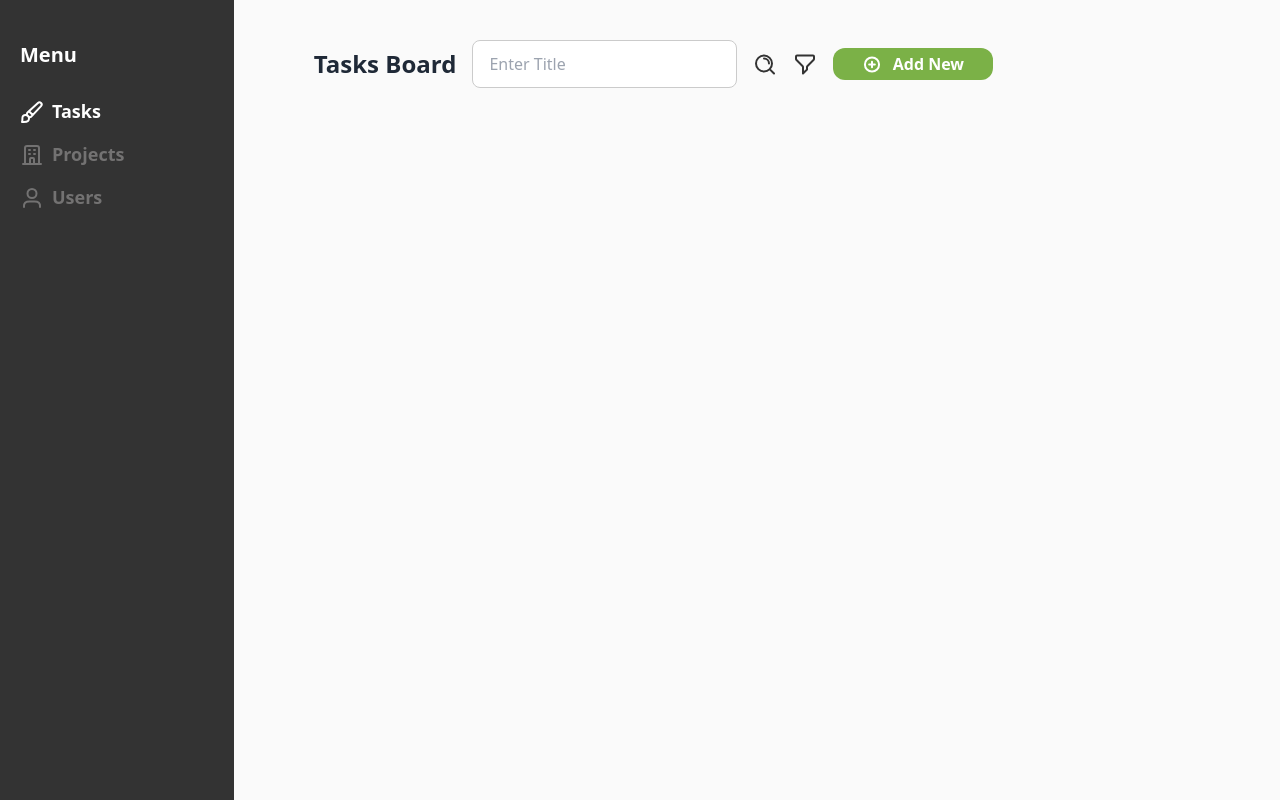
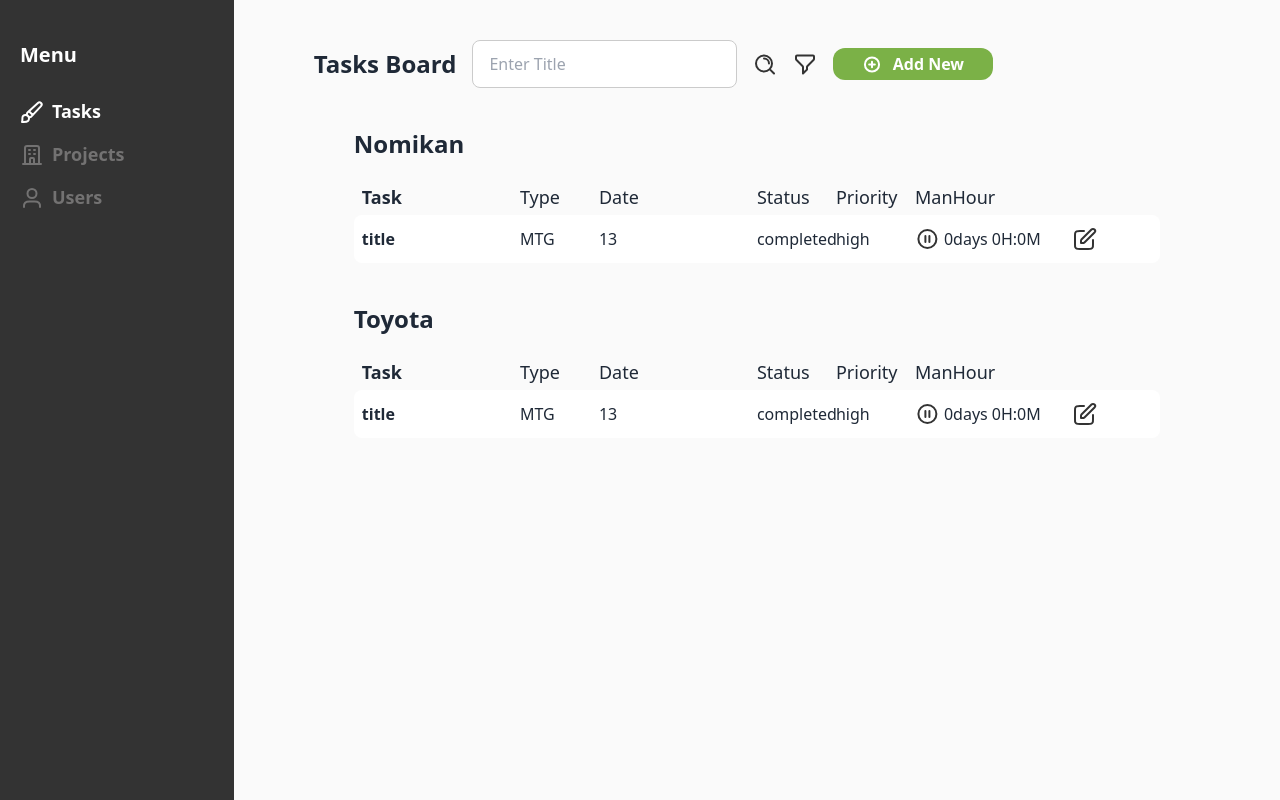
Before and after one commit to yutounun/TaskManagementFrontEnd, a Next.js app: page /tasks/list in a window 1280 px wide. Built offline with nearby package versions, Linux system fonts and the light colour scheme.

Commit message:
task table is almost created

```diff
--- a/package.json
+++ b/package.json
@@ -25,6 +25,7 @@
     "react-dom": "18.2.0",
     "react-icons": "^4.10.1",
     "react-intersection-observer": "^9.5.2",
+    "react-timer-hook": "^3.0.7",
     "tailwindcss": "3.3.3",
     "typescript": "5.1.6"
   },
--- a/src/app/common/icons/Pause.tsx
+++ b/src/app/common/icons/Pause.tsx
@@ -1,10 +1,11 @@
-const Pause = ({ color }: { color: string }) => (
+const Pause = ({ color, onClick }: { color: string; onClick: () => void }) => (
   <svg
     width="25"
     height="24"
     viewBox="0 0 25 24"
     fill="none"
     xmlns="http://www.w3.org/2000/svg"
+    onClick={onClick}
   >
     <path
       d="M10.3999 9V15M14.3999 9V15M21.3999 12C21.3999 16.9706 17.3705 21 12.3999 21C7.42934 21 3.3999 16.9706 3.3999 12C3.3999 7.02944 7.42934 3 12.3999 3C17.3705 3 21.3999 7.02944 21.3999 12Z"
--- a/src/app/common/icons/Play.tsx
+++ b/src/app/common/icons/Play.tsx
@@ -1,10 +1,11 @@
-const Play = ({ color }: { color: string }) => (
+const Play = ({ color, onClick }: { color: string; onClick: () => void }) => (
   <svg
     width="25"
     height="24"
     viewBox="0 0 25 24"
     fill="none"
     xmlns="http://www.w3.org/2000/svg"
+    onClick={onClick}
   >
     <path
       d="M15.552 11.1679L12.3547 9.03647C11.6902 8.59343 10.8 9.06982 10.8 9.86852V14.1315C10.8 14.9302 11.6902 15.4066 12.3547 14.9635L15.552 12.8321C16.1457 12.4362 16.1457 11.5638 15.552 11.1679Z"
--- /dev/null
+++ b/src/app/tasks/list/TaskTable.tsx
@@ -0,0 +1,58 @@
+import React from "react";
+import { GetTask } from "@/tasks/list/task";
+import TaskTableHeader from "./TaskTableHeader";
+import TaskTableRow from "./TaskTableRow";
+
+const TEST_DATA = [
+  {
+    id: "2132eds",
+    title: "title",
+    status: "completed",
+    manHour: "12",
+    from: "23",
+    to: "13",
+    priority: "high",
+    createdAt: "12",
+    type: "MTG",
+    updatedAt: "12",
+    project: {
+      id: "erf34fc",
+      title: "Nomikan",
+    },
+  },
+  {
+    id: "2132eds",
+    title: "title",
+    status: "completed",
+    manHour: "12",
+    from: "23",
+    to: "13",
+    priority: "high",
+    createdAt: "12",
+    type: "MTG",
+    updatedAt: "12",
+    project: {
+      id: "erf34fc",
+      title: "Toyota",
+    },
+  },
+];
+
+const TaskTable = () => {
+  const tasks = TEST_DATA;
+  return (
+    <div className="mx-10 mt-10">
+      {tasks.map((task) => (
+        <div className="my-10" key={task.id}>
+          <h2 className="text-2xl font-bold mb-5">{task.project.title}</h2>
+          <TaskTableHeader />
+          <div className="flex flex-col gap-4">
+            <TaskTableRow task={task} />
+          </div>
+        </div>
+      ))}
+    </div>
+  );
+};
+
+export default TaskTable;
--- /dev/null
+++ b/src/app/tasks/list/TaskTableHeader.tsx
@@ -0,0 +1,17 @@
+import React from "react";
+
+const TaskTableHeader = () => {
+  return (
+    <div className="flex px-2 py-1">
+      <span className="w-[20%] text-xl font-bold">Task</span>
+      <span className="w-[10%] text-xl">Type</span>
+      <span className="w-[20%] text-xl">Date</span>
+      <span className="w-[10%] text-xl">Status</span>
+      <span className="w-[10%] text-xl">Priority</span>
+      <span className="w-[20%] text-xl">ManHour</span>
+      <span className="w-[10%] text-xl"></span>
+    </div>
+  );
+};
+
+export default TaskTableHeader;
--- /dev/null
+++ b/src/app/tasks/list/TaskTableRow.tsx
@@ -0,0 +1,30 @@
+import React from "react";
+import { GetTask } from "@/tasks/list/task";
+import Timer from "./Timer";
+import Edit from "@/common/icons/Edit";
+
+type propTypes = {
+  className?: string;
+  task: GetTask;
+};
+
+const TaskTableRow = ({ ...props }: propTypes) => {
+  return (
+    <div className="flex bg-white py-3 px-2 rounded-lg">
+      <span className="w-[20%] font-bold">{props.task.title}</span>
+      <span className="w-[10%]">{props.task.type}</span>
+      <span className="w-[20%]">{props.task.to}</span>
+      <span className="w-[10%]">{props.task.status}</span>
+      <span className="w-[10%]">{props.task.priority}</span>
+      <div className="w-[20%]">
+        <Timer />
+        {/* <span>{props.task.manHour}</span> */}
+      </div>
+      <span className="w-[10%]">
+        <Edit color="#333333" />
+      </span>
+    </div>
+  );
+};
+
+export default TaskTableRow;
--- /dev/null
+++ b/src/app/tasks/list/Timer.tsx
@@ -0,0 +1,29 @@
+"use client";
+
+import Pause from "@/common/icons/Pause";
+import Play from "@/common/icons/Play";
+import React from "react";
+import { useStopwatch } from "react-timer-hook";
+
+const Timer = () => {
+  const { seconds, minutes, hours, days, isRunning, start, pause, reset } =
+    useStopwatch({ autoStart: true });
+  return (
+    <div className="w-full">
+      <div className="flex w-full gap-1">
+        {isRunning ? (
+          <Pause color="#333333" onClick={pause} />
+        ) : (
+          <Play color="#333333" onClick={start} />
+        )}
+        <span>{days}days </span>
+        <div>
+          <span>{hours}H:</span>
+          <span>{minutes}M</span>
+        </div>
+      </div>
+    </div>
+  );
+};
+
+export default Timer;
--- a/src/app/tasks/list/page.tsx
+++ b/src/app/tasks/list/page.tsx
@@ -1,9 +1,11 @@
 import Title from "@/common/Title";
+import TaskTable from "./TaskTable";
 
 export default function Tasks() {
   return (
     <>
       <Title title="Tasks" newBtn />
+      <TaskTable />
     </>
   );
 }
--- /dev/null
+++ b/src/app/tasks/list/task.ts
@@ -0,0 +1,21 @@
+export interface Project {
+  id: string;
+  title: string;
+}
+
+export class GetTask {
+  id: string = "2132eds";
+  title: string = "title";
+  status: string = "completed";
+  manHour: string = "12";
+  from: string = "23";
+  to: string = "13";
+  priority: string = "high";
+  createdAt: string = "12";
+  updatedAt: string = "12";
+  type: string = "mtg";
+  project: Project = {
+    id: "erf34fc",
+    title: "Nomikan",
+  };
+}
```
Also changed, not shown: 1 other file (tests, documents, lock files or other folders).
